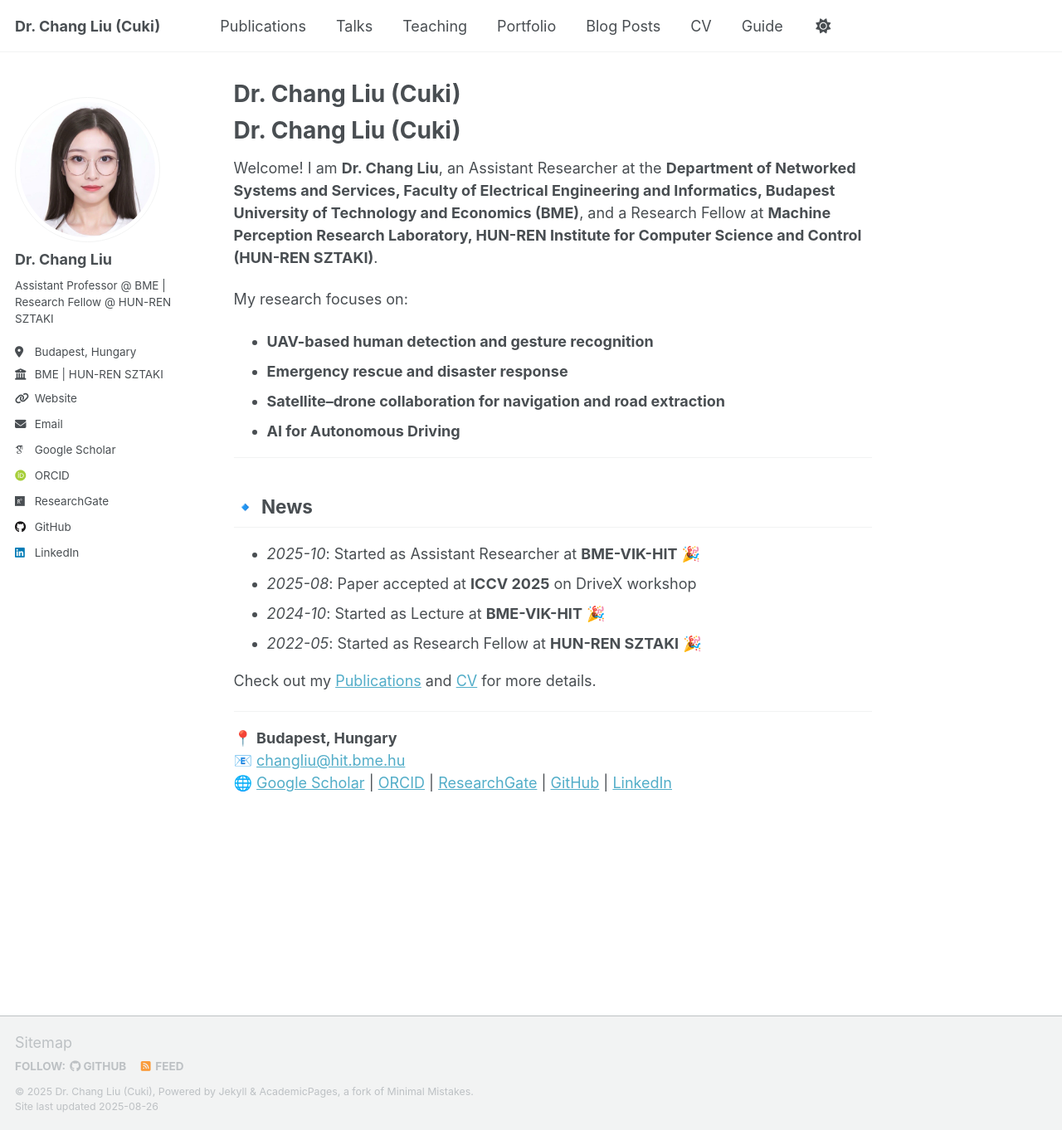
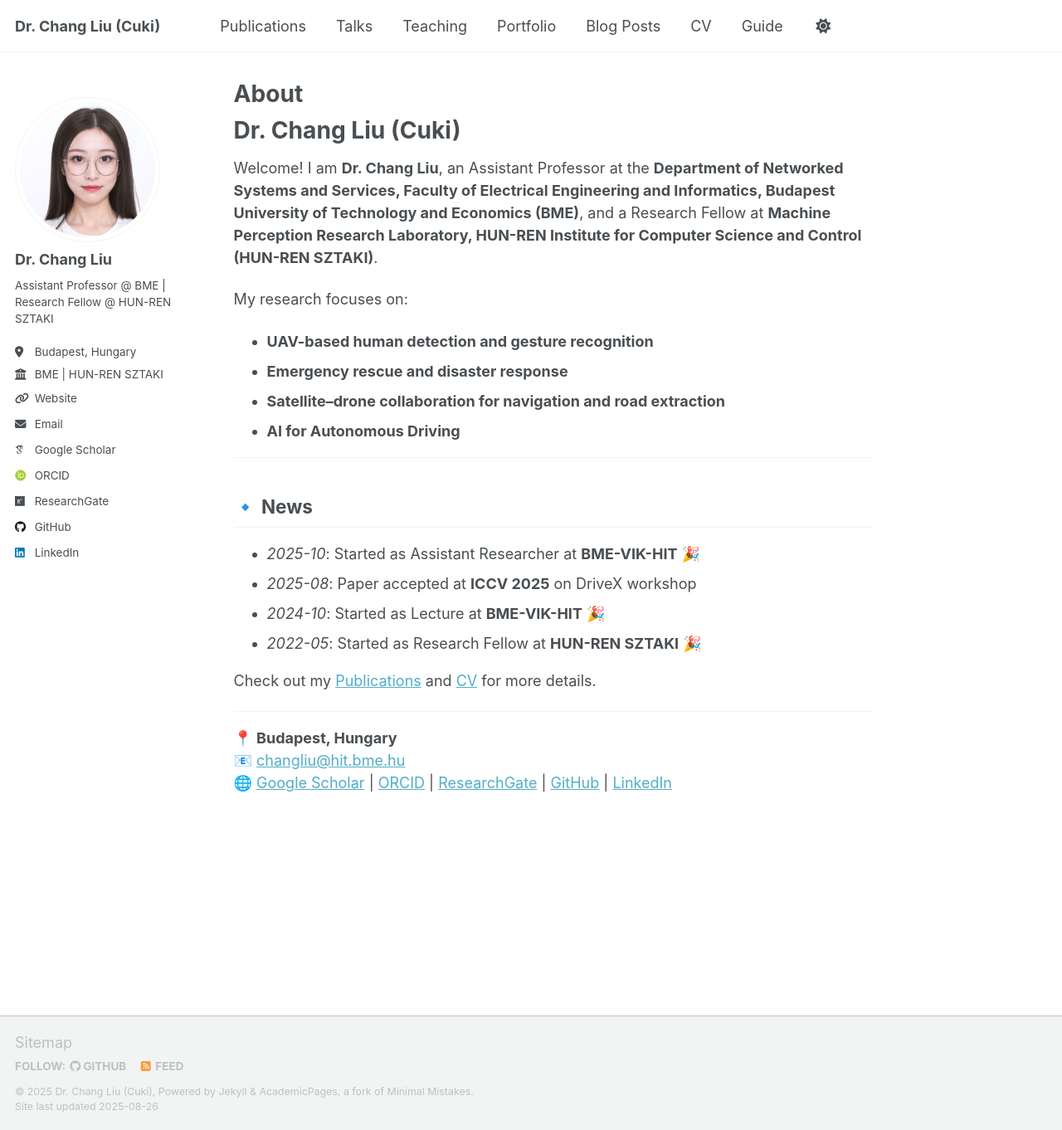
Before and after one commit to ChangLiu-bp/changliu-bp.github.io, a Jekyll site: the page built from _pages/about.md, in a window 1280 px wide and 1362 px high. Shown: the whole window at 83% size. Built offline with Jekyll 4.4.1, drawn with Linux system fonts in a browser that asks for light colours; some web fonts are replaced; a script that is not in the unit is left out.

Commit message:
Update about.md

```diff
--- a/_pages/about.md
+++ b/_pages/about.md
@@ -1,6 +1,6 @@
 ---
 permalink: /
-title: "Dr. Chang Liu (Cuki)"
+title: "About"
 author_profile: true
 redirect_from:
   - /about/
@@ -9,7 +9,7 @@
 
 # Dr. Chang Liu (Cuki)
 
-Welcome! I am **Dr. Chang Liu**, an Assistant Researcher at the **Department of Networked Systems and Services, Faculty of Electrical Engineering and Informatics, Budapest University of Technology and Economics (BME)**, and a Research Fellow at **Machine Perception Research Laboratory, HUN-REN Institute for Computer Science and Control (HUN-REN SZTAKI)**.
+Welcome! I am **Dr. Chang Liu**, an Assistant Professor at the **Department of Networked Systems and Services, Faculty of Electrical Engineering and Informatics, Budapest University of Technology and Economics (BME)**, and a Research Fellow at **Machine Perception Research Laboratory, HUN-REN Institute for Computer Science and Control (HUN-REN SZTAKI)**.
 
 My research focuses on:
 - **UAV-based human detection and gesture recognition**
```
